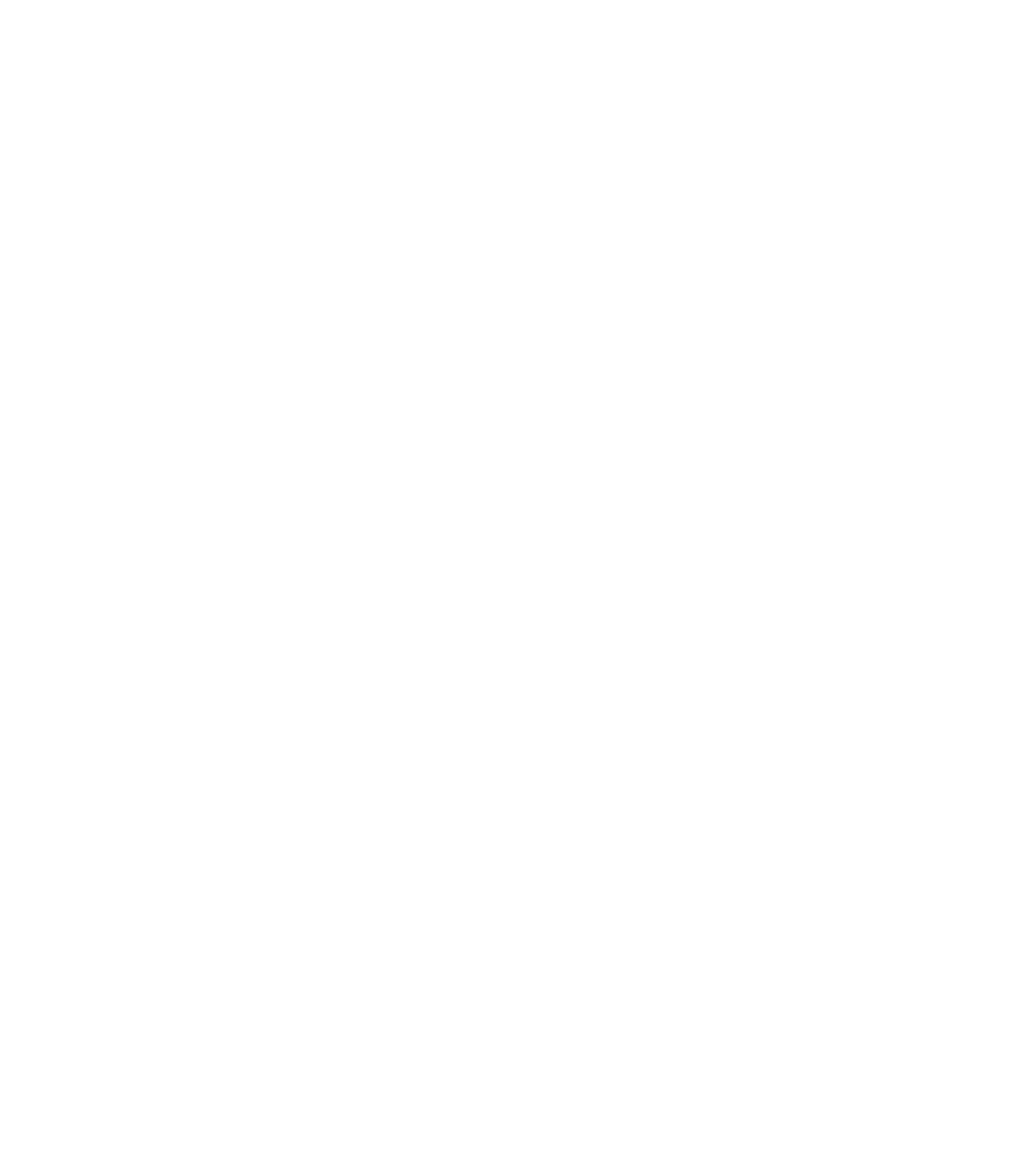
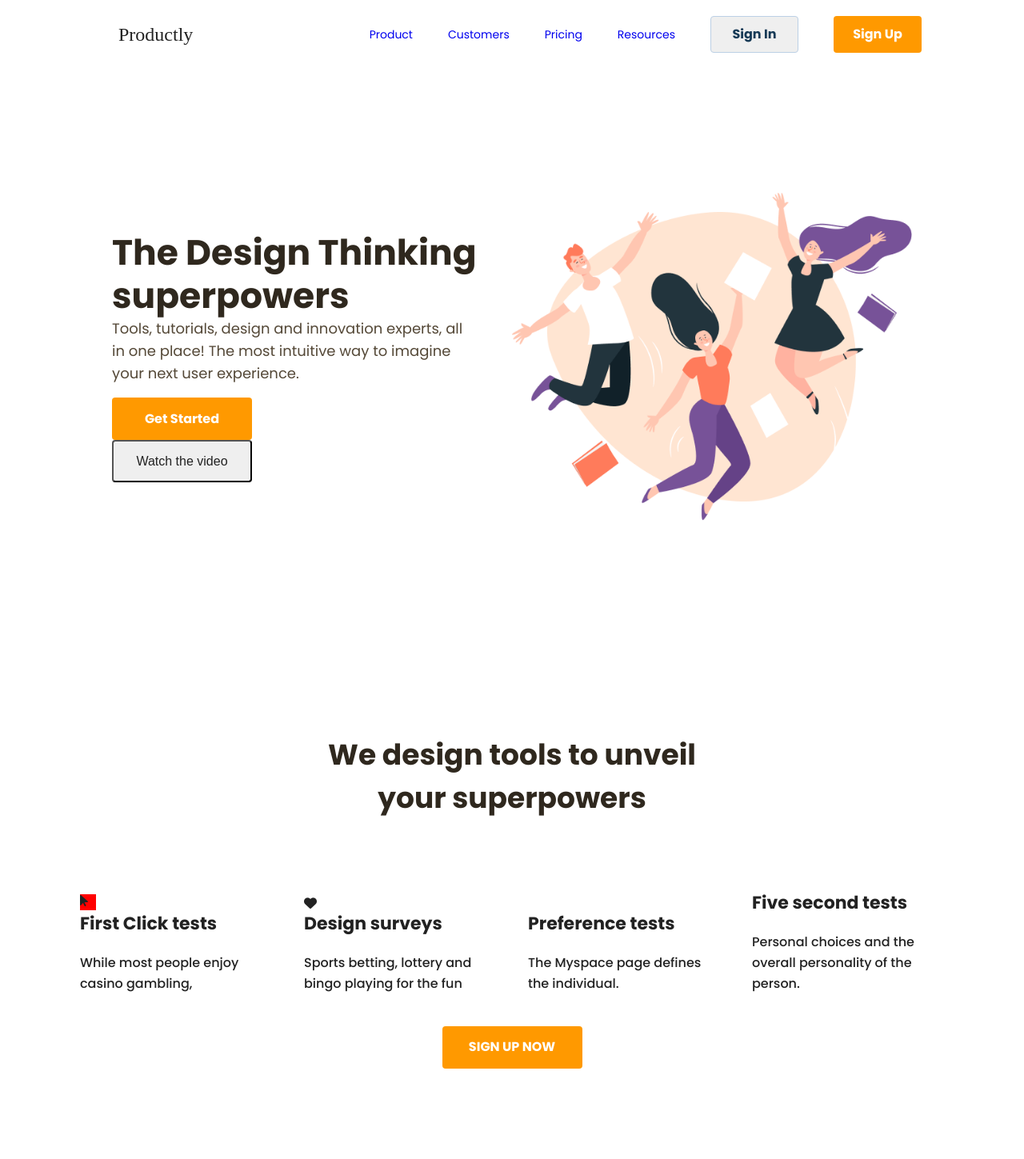
Before and after one commit to HannesL1D/productly-assignment, a plain HTML site: page index.html in a window 1280 px wide. Shown: the top 1449 px of the page at 80% size. Before the commit the page ends 800 px from the top, so only its background shows below. Drawn offline with Linux system fonts and the light colour scheme.

Commit message:
header added

```diff
--- a/index.html
+++ b/index.html
@@ -5,10 +5,82 @@
     <meta http-equiv="X-UA-Compatible" content="IE=edge">
     <meta name="viewport" content="width=device-width, initial-scale=1.0">
     <link href="styles/reset.css" rel="stylesheet">
+    <link href="https://fonts.googleapis.com/css2?family=Poppins:wght@400;500;700&display=swap" rel="stylesheet">
+    <link rel="stylesheet" href="https://kit.fontawesome.com/b353be6de9.css" crossorigin="anonymous">
     <link href="styles/index.css" rel="stylesheet">
-    <title>Document</title>
+    <title>Productly</title>
 </head>
 <body>
+    <header>
+        <div class="nav__bar">
+            <h1 id="nav-title">Productly</h1>
+            <nav>
+                <ul>
+                    <li class="nav-item"><a href="#" style="text-decoration: none;">Product</a></li>
+                    <li class="nav-item"><a href="#" style="text-decoration: none;">Customers</a></li>
+                    <li class="nav-item"><a href="#" style="text-decoration: none;">Pricing</a></li>
+                    <li class="nav-item"><a href="#" style="text-decoration: none;">Resources</a></li>
+                    <li class="nav-item"><Button class="button-sign-in">Sign In</Button></li>
+                    <li class="nav-item"><Button class="button-sign-up">Sign Up</Button></li>
+                </ul>
+            </nav>
+        </div>
+        <section>
+            <h1 class="main-title">The Design Thinking superpowers</h1>
+            <p class="header-text">Tools, tutorials, design and innovation experts, all in one place! The most intuitive way to imagine your next user experience.</p>
+            <button class="get-started-button">Get Started</button>
+            <button class="watch-button">Watch the video</button>
+
+            <img class="img-jumping" src="images/Image.png" alt="jumping people">
+        </section>
+    </header>
+        <div class="feature-container">
+            <h4 class="card-heading">We design tools to unveil your superpowers</h4>
+            <div class="container-cards">
+                <div class="card first">
+                    <div class="card__content">
+                        <i class="fa-solid fa-arrow-pointer"></i>
+                        <h5 class="card__name">First Click tests</h5>
+                        <p class="card__info">While most people enjoy casino gambling,</p>
+                    </div>
+                </div>
+                <div class="card second">
+                    <div class="card__content">
+                        <i class="fa-solid fa-heart"></i>
+                        <h5 class="card__name">Design surveys</h5>
+                        <p class="card__info">Sports betting, lottery and bingo playing for the fun</p>
+                    </div>
+                </div>
+                <div class="card third">
+                    <div class="card__content">
+                        <h5 class="card__name">Preference tests</h5>
+                        <p class="card__info">The Myspace page defines the individual.</p>
+                    </div>
+                </div>
+                <div class="card fourth">
+                    <div class="card__content">
+                        <h5 class="card__name">Five second tests</h5>
+                        <p class="card__info">Personal choices and the overall personality of the person. </p>
+                    </div>
+                </div>
+            </div>
+            <button class="sign-up-now-button">SIGN UP NOW</button>
+        </div>
+        <div class="design-professionals-container">
+            <section class="design-section">
+                <p>Effortless Validation for</p>
+                <h2>Design Professionals</h2>
+                <p>The Myspace page defines the individual, his or her characteristics, traits, personal choices and the overall personality of the person. </p>
+                <h5>Accessory makers</h5>
+                <p>While most people enjoy casino gambling, sports betting, lottery and bingo playing for the fun</p>
+                <h5>Alterationists</h5>
+                <p>If you are looking for a new way to promote your business that won’t cost you more money, </p>
+                <h5>Custom Design designers</h5>
+                <p>If you are looking for a new way to promote your business that won’t cost you more money, </p>
+            </section>
+
+
+        </div>
 
 </body>
 </html>
--- a/styles/index.css
+++ b/styles/index.css
@@ -0,0 +1,215 @@
+body {
+    margin: 0;
+    padding: 0;
+    height: 300vh;
+    width: 100%;
+
+}
+
+
+.nav__bar {
+    display: flex;
+    justify-content: flex-end;
+    align-items: center;
+    padding: 20px 20px;
+    width: 80%;
+    margin-left: 8rem;
+}
+
+#nav-title {
+    margin-right: auto;
+    font-size: 1.5em;
+}
+
+header li {
+    list-style: none;
+    display: inline-block;
+    padding: 0 20px;
+    font-family: 'Poppins';
+    font-style: normal;
+    font-weight: 400;
+    font-size: 14px;
+    line-height: 28px;
+    color: #2F281E;
+    text-decoration: none;
+}
+
+.button-sign-up{
+    background-color: #FF9900;
+    border-radius: 4px;
+    Width: 110px;
+    Height: 46px;
+    font-family: 'Poppins';
+    font-style: normal;
+    font-weight: 600;
+    font-size: 16px;
+    line-height: 24px;
+    color: #FFFFFF;
+    border: none;
+}
+
+.button-sign-in {
+    font-family: 'Poppins';
+    font-style: normal;
+    font-weight: 600;
+    font-size: 16px;
+    line-height: 24px;
+    color: #173A56;
+    border: 1px solid #BCD0E5;
+    border-radius: 4px;
+    Width: 110px;
+    Height: 46px;
+}
+
+.main-title {
+    font-family: 'Poppins', sans-serif;
+    font-style: normal;
+    font-weight: 700;
+    font-size: 44px;
+    line-height: 54px;
+    /* or 123% */
+    color: #2F281E;
+    max-width: 500px;
+    min-height: 100px;
+
+}
+
+.header-text {
+    font-family: 'Poppins', sans-serif;
+    font-style: normal;
+    font-weight: 400;
+    font-size: 18px;
+    line-height: 28px;
+    /* or 156% */
+    color: #544837;
+    max-width:  450px;
+    min-height: 100px;
+}
+
+.get-started-button {
+    background: #FF9900;
+    border-radius: 4px;
+    width: 175px;
+    height: 53px;
+    font-family: 'Poppins', sans-serif;
+    font-style: normal;
+    font-weight: 700;
+    font-size: 16px;
+    line-height: 24px;
+    /* identical to box height */
+    color: #FFFFFF;
+    border: none;
+
+
+}
+
+.watch-button {
+    width: 175px;
+    height: 53px;
+    border-radius: 4px;
+    left: 10.87%;
+
+}
+
+
+
+.img-jumping {
+    width: 500px;
+    height: 500px;
+}
+
+section {
+    margin-top: 10px;
+    margin-left: 10px;
+    max-width: 100%;
+    margin: 10rem;
+    max-width: 1126px;
+    Height: 400px;
+    display: flex;
+    flex-direction: column;
+    flex-wrap: wrap;
+    align-content: center;
+    justify-content: center;
+}
+
+.feature-container {
+    height: 80vh;
+    display: flex;
+    flex-direction: row;
+    flex-wrap: wrap;
+    align-content: center;
+    justify-content: center;
+
+}
+
+.container-cards {
+    display: flex;
+    justify-content: center;
+    align-items: center;
+    padding: 20px 20px;
+}
+
+.card {
+    max-width: 240px;
+    min-height: 178px;
+    border-radius: 10px;
+    margin: 10px;
+    padding: 10px;
+    display: flex;
+    align-items: flex-end;
+
+}
+
+.card__name {
+    font-family: 'Poppins', sans-serif;
+    font-style: normal;
+    font-weight: 600;
+    font-size: 22px;
+    line-height: 33px;
+}
+.card__info {
+    font-family: 'Poppins', sans-serif;
+    font-style: normal;
+    font-weight: 500;
+    font-size: 16px;
+    line-height: 26px;
+    margin-top: 20px;
+}
+
+.fa-arrow-pointer {
+    Width: 20px;
+    Height: 20px;
+    background-color: red;
+}
+
+.card-heading {
+    font-family: 'Poppins', sans-serif;
+    font-style: normal;
+    font-weight: 700;
+    font-size: 36px;
+    line-height: 54px;
+    text-align: center;
+    color: #2F281E;
+    max-width: 500px;
+
+}
+.sign-up-now-button {
+    background: #FF9900;
+    border-radius: 4px;
+    width: 175px;
+    height: 53px;
+    font-family: 'Poppins', sans-serif;
+    font-style: normal;
+    font-weight: 700;
+    font-size: 16px;
+    line-height: 24px;
+    /* identical to box height */
+    color: #FFFFFF;
+    border: none;
+
+}
+
+.design-professionals-container {
+    width: 1110px;
+    height: 574px;
+}
```
